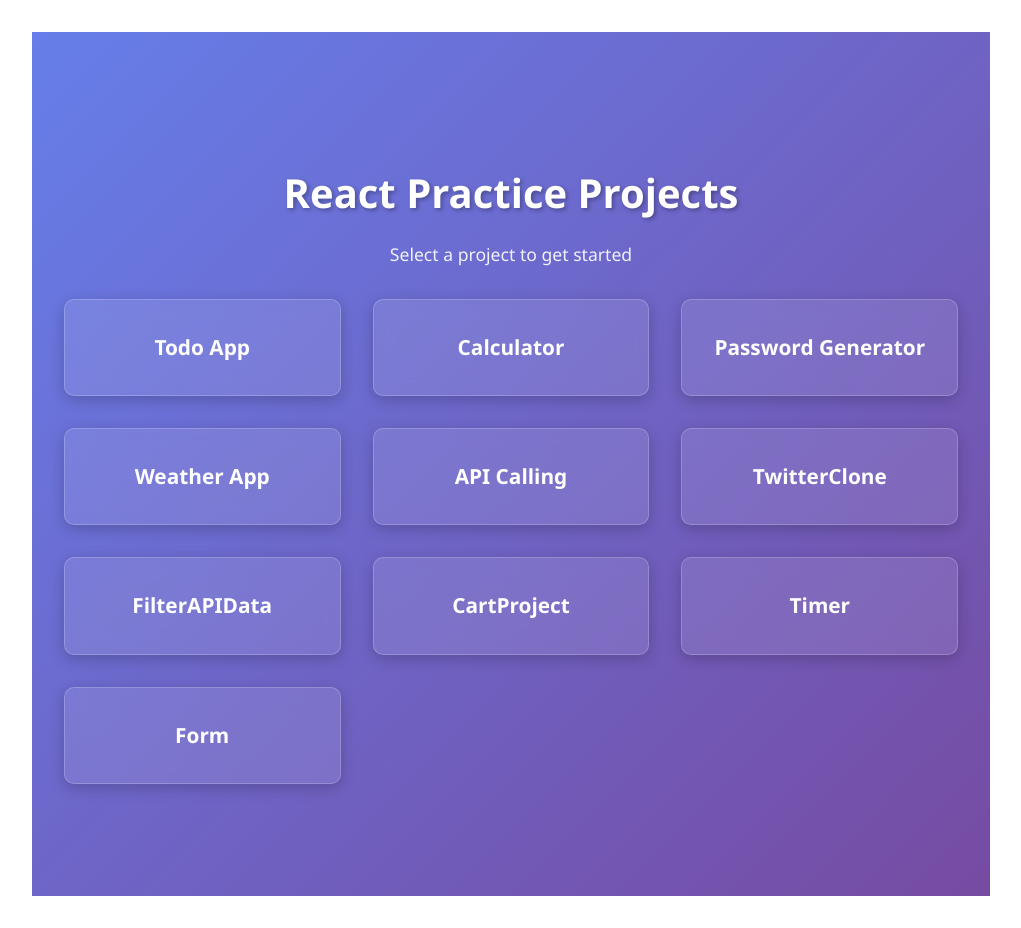
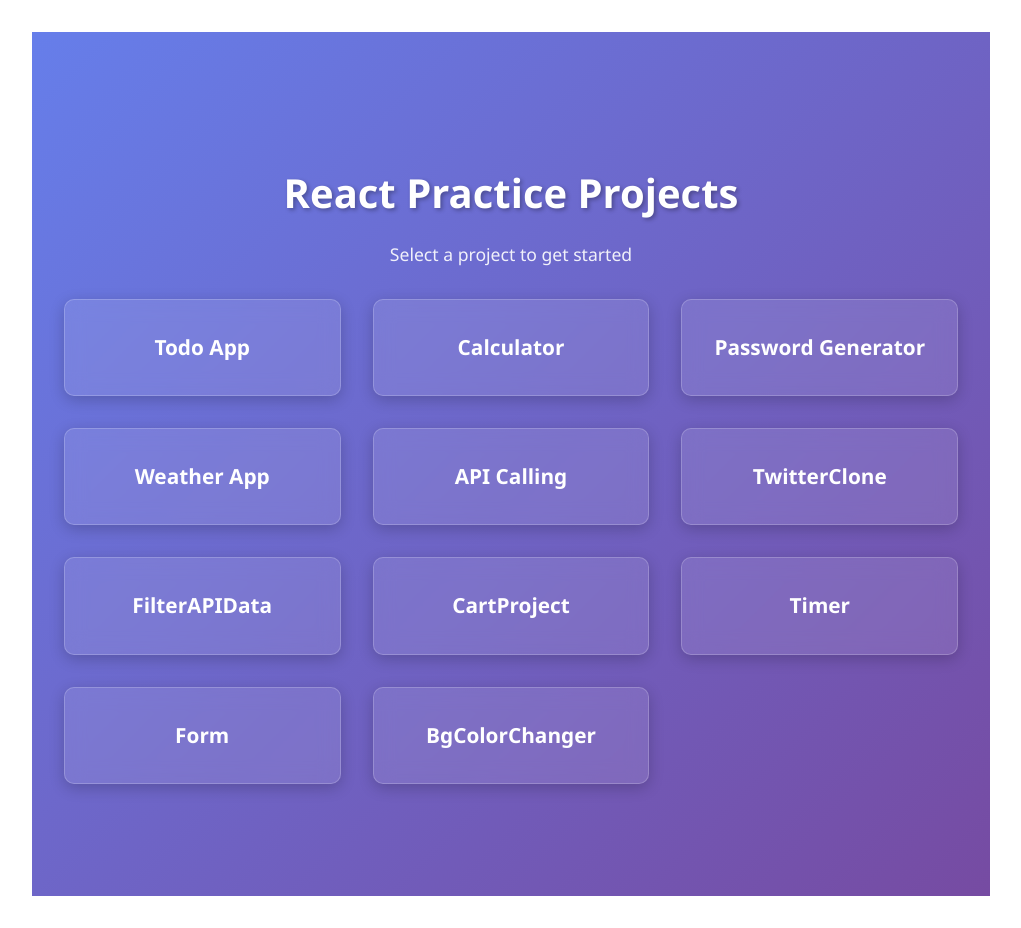
Before and after one commit to ssbhatnagar/React_Codes, a React (Vite) app in the folder react-practice/: page / in a window 1280 px wide. Shown: the whole page, without its empty margins (129-1150 px from the left). Built offline with nearby package versions, Linux system fonts and the light colour scheme.

Commit message:
feat: bg color skeleton

```diff
--- a/react-practice/src/App.jsx
+++ b/react-practice/src/App.jsx
@@ -15,6 +15,7 @@ import FilterAPIData from './components/FilterAPIData/FilterAPIData'
 import CartProject from './components/CartProj/CartProject'
 import SimpleTimer from './components/SimpleTimer/SimpleTimer'
 import Form from './components/Form/From'
+import BgColorChanger from './components/BgColorChanger/BgColorChanger'
 
 function App() {
   return (
@@ -30,6 +31,7 @@ function App() {
       <Route path= "/cart" element = {<CartProject/>} />
       <Route path='/timer' element={<SimpleTimer/>} />
       <Route path='/form' element={<Form/>}/>
+      <Route path='/color' element={<BgColorChanger/>} />
     </Routes>
   )
 }
--- /dev/null
+++ b/react-practice/src/components/BgColorChanger/BgColorChanger.jsx
@@ -0,0 +1,8 @@
+function BgColorChanger(){
+    return(
+        <div>
+            Will make this
+        </div>
+    )
+}
+export default BgColorChanger;
--- a/react-practice/src/pages/Home.jsx
+++ b/react-practice/src/pages/Home.jsx
@@ -13,7 +13,8 @@ export default function Home() {
     {name: 'FilterAPIData', path: '/filter'},
     {name: 'CartProject', path: '/cart'},
     {name: 'Timer', path: '/timer'},
-    {name: 'Form', path: '/form'}
+    {name: 'Form', path: '/form'},
+    {name: 'BgColorChanger', path: '/color'}
   ]
 
   return (
```
